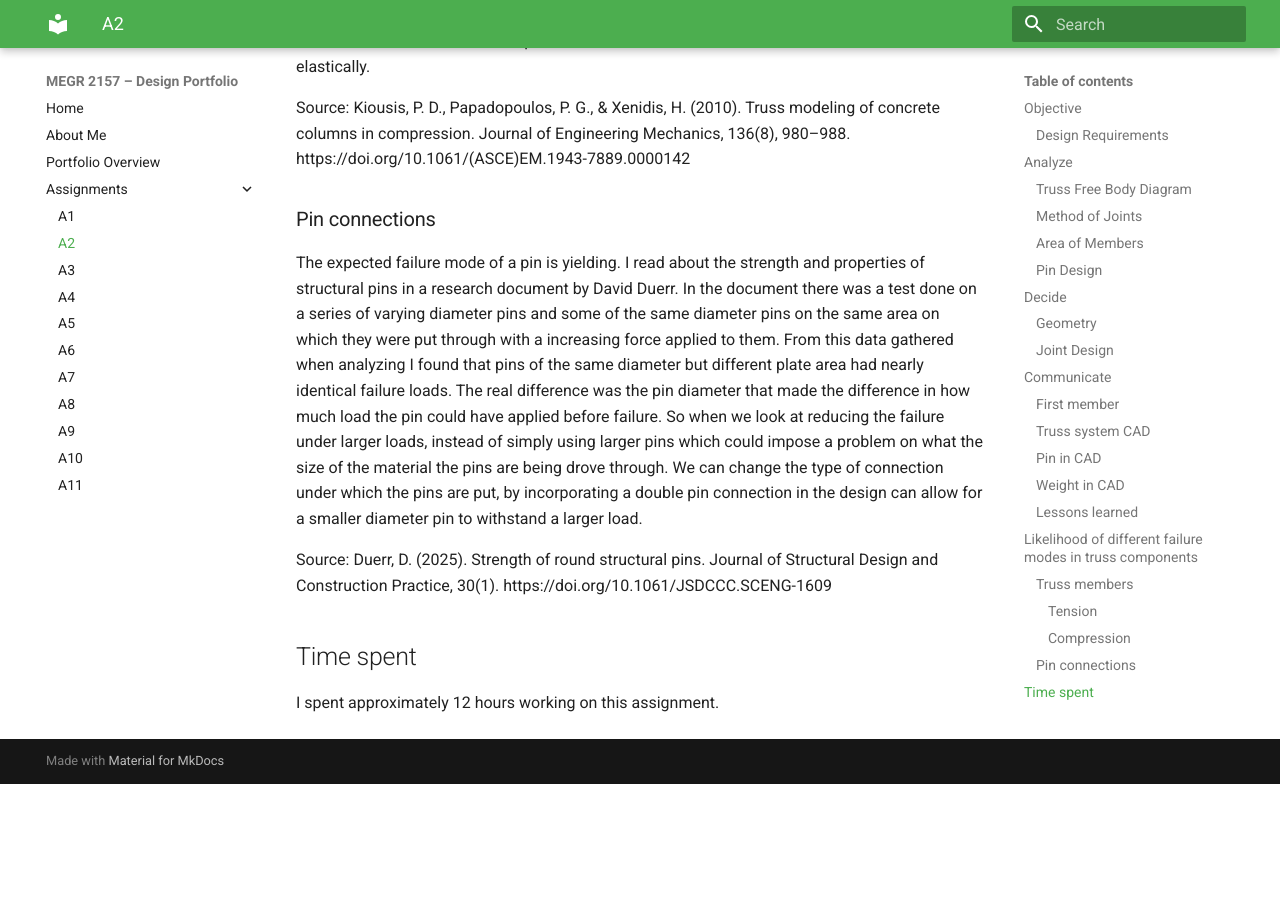
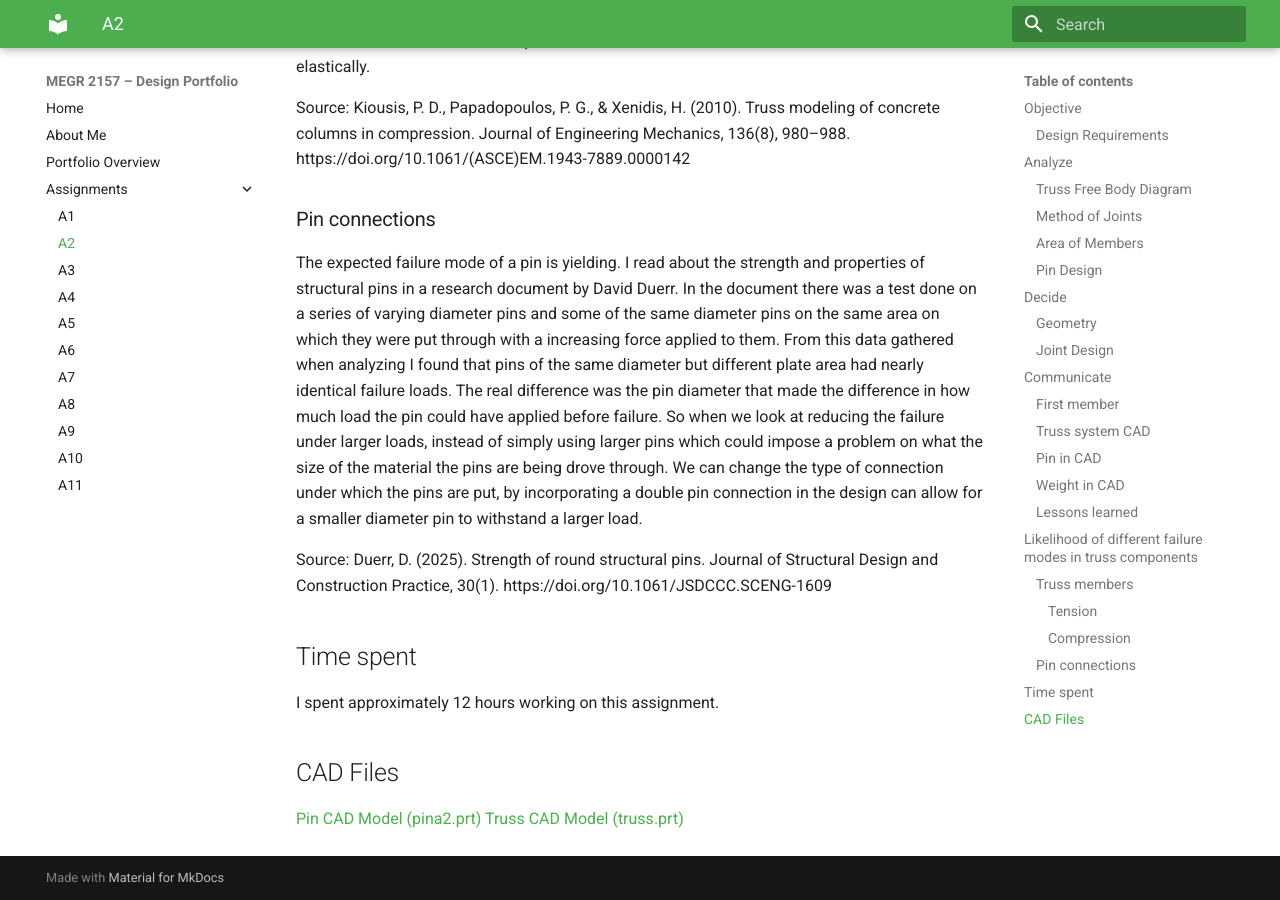
Before and after one commit to Greyson-Boatright/design-projects-portfolio, an MkDocs documentation site: the page built from docs/assignments/A02/index.md, in a window 1280 px wide and 900 px high, scrolled down 12405 px. Built offline with MkDocs 1.6.1 and Material for MkDocs 9.7.7, drawn with Linux system fonts in a browser that asks for light colours; before the commit the page ends 13189 px from its top, so only the background shows below that.

Commit message:
Add CAD file links to assignment documentation
Added links to CAD files for the assignment.

```diff
--- a/docs/assignments/A02/index.md
+++ b/docs/assignments/A02/index.md
@@ -96,3 +96,7 @@ Source: Duerr, D. (2025). Strength of round structural pins. Journal of Structur
 
 ## Time spent
 I spent approximately 12 hours working on this assignment.
+
+## CAD Files
+[Pin CAD Model (pina2.prt)](./pina2.prt)
+[Truss CAD Model (truss.prt)](./truss.prt)
```
